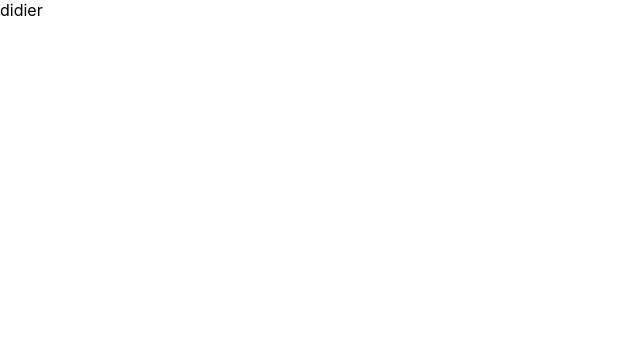
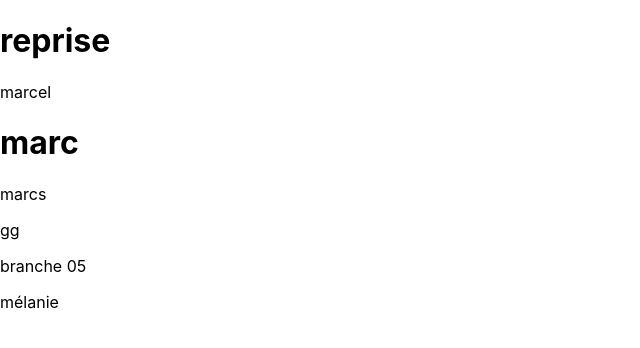
Before and after one commit to didierLaPasserelle/nouveauTest, a React (Create React App) app: page / in a window 1280 px wide. Shown: the top 348 px of the page, without its empty margins (0-640 px from the left). Built offline with nearby package versions, Linux system fonts and the light colour scheme.

Commit message:
F06 > App > Fruit modification deuxiemefois

```diff
--- a/src/App.js
+++ b/src/App.js
@@ -1,9 +1,10 @@
 import logo from './logo.svg';
 import './App.css';
+import Fruit from './components/Fruit';
 
 function App() {
   return (
-    "didier"
+    <Fruit />
   );
 }
 
--- a/src/components/Fruit.jsx
+++ b/src/components/Fruit.jsx
@@ -11,6 +11,7 @@ export default function Fruit() {
         <p>marcs</p>
         <p>gg</p>
         <p>branche 05</p>
+        <p>mélanie</p>
       </div>
     </>
   )}
```
